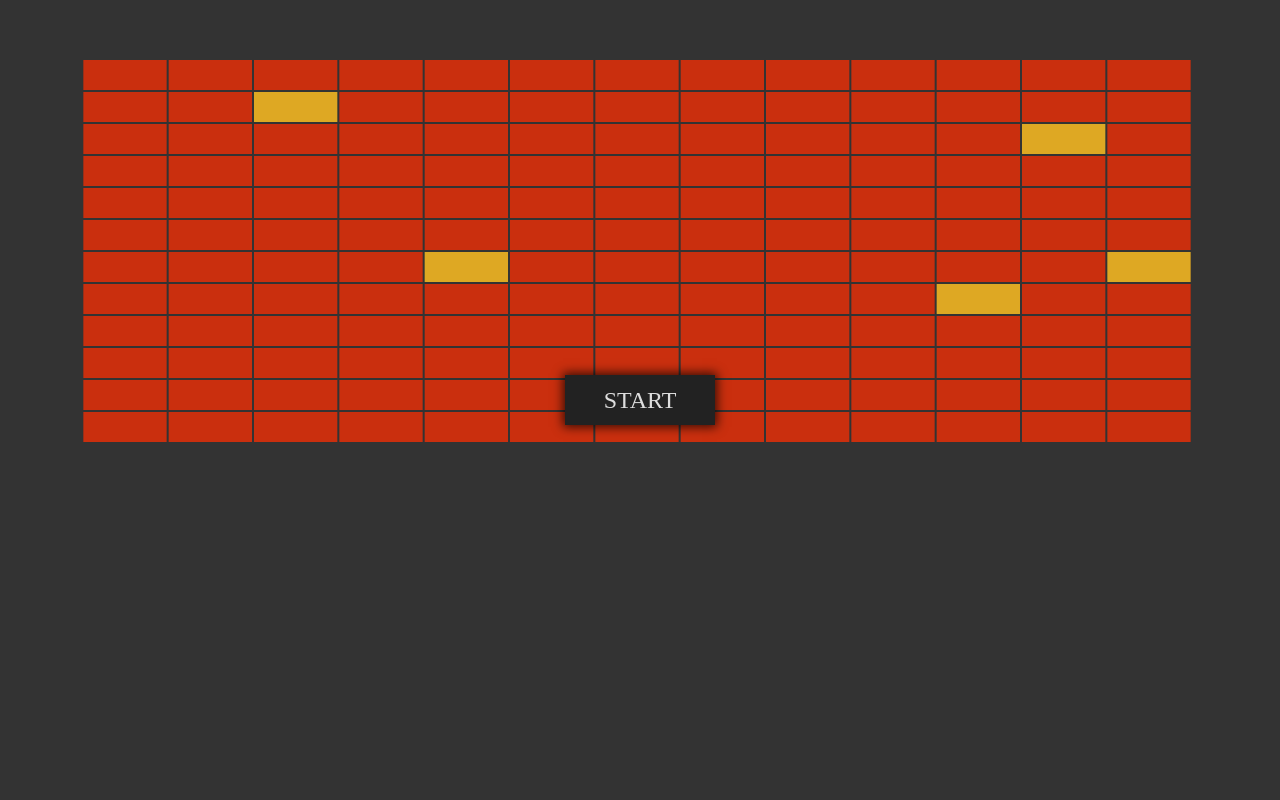
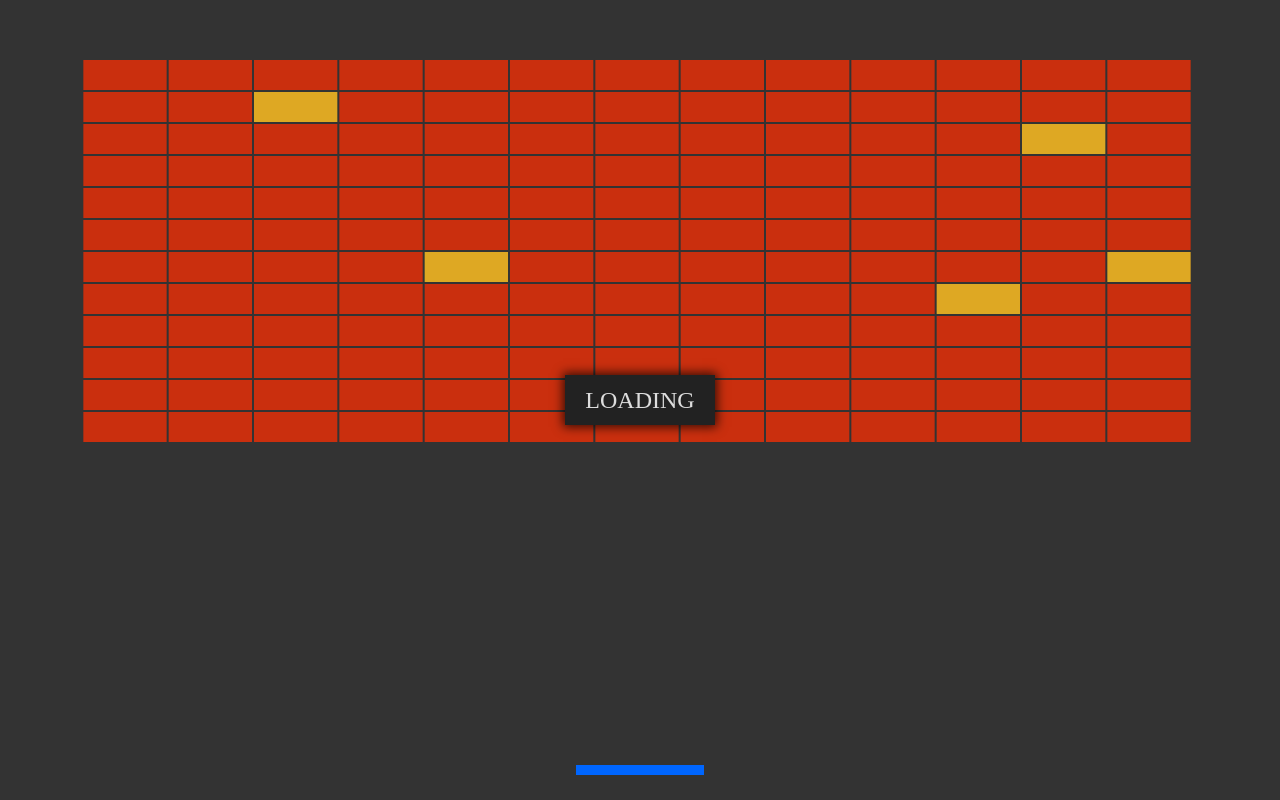
Before and after one commit to mdonlan/brick_breaker_js, a plain HTML site: page index.html in a window 1280 px wide. Drawn offline with Linux system fonts and the light colour scheme.

Commit message:
working on audio

```diff
--- a/index.html
+++ b/index.html
@@ -9,7 +9,7 @@
   <body>
     <div class="wrapper">
       <canvas class="game_canvas"></canvas>
-      <div class="start_button" onclick="clickedStartButton()">START</div>
+      <div class="start_button">START</div>
       <div class="countdown hide"></div>
     </div>
   </body>
--- a/main.js
+++ b/main.js
@@ -36,12 +36,14 @@ let backgroundCircle = {
   diameter: 0,
   isActive: false,
   color: null,
+  opacity: 1,
 }
 
 let sounds = {
   boxHit1: [],
   boxHit2: [],
   paddleHit1: [],
+  countdownSound: [],
 }
 
 let backgroundRect = {
@@ -70,11 +72,14 @@ let ball = {
   diameter: 10,
 };
 
+let paddleHeight = 10;
+let paddleWidth = canvas.width / 10;
+
 let paddle = {
-  x: canvas.width / 2,
-  y: canvas.height - 30,
-  width: canvas.width / 10,
-  height: 10,
+  width: paddleWidth,
+  height: paddleHeight,
+  x: (canvas.width / 2) - (paddleWidth/2),
+  y: (canvas.height - 30) - (paddleHeight / 2),
 };
 
 function drawBall() {
@@ -287,7 +292,7 @@ function checkBoxAndBallCollision(box) {
    ball.y + ball.velY + ball.height > box.y) {
     ballHitBox(box);
     increaseBallSpeed();
-    let newSound = new sound('ballHitBox');
+    sound('ballHitBox');
   }
 }
 
@@ -361,7 +366,7 @@ function checkPaddleCollision() {
    ball.y + ball.velY < paddle.y + paddle.height &&
    ball.y + ball.velY + ball.height > paddle.y) {
     ballHitPaddle();
-    let newSound = new sound('ballHitPaddle');
+    sound('ballHitPaddle');
   }
 }
 
@@ -433,9 +438,21 @@ function setBackgroundCircle(box) {
     y: box.y + (box.height / 2),
     diameter: 0,
     isActive: true,
-    color: "#000000".replace(/0/g,function(){return (~~(Math.random()*16)).toString(16);}),
+    color: randomRGBAColor(),
+    opacity: 1,
+    //"#000000".replace(/0/g,function(){return (~~(Math.random()*16)).toString(16);}),
   }
   backgroundCircles.push(newBackgroundCircle);
+}
+
+function randomRGBAColor() {
+  let r = Math.floor(Math.random() * 255);
+  let g = Math.floor(Math.random() * 255);
+  let b = Math.floor(Math.random() * 255);
+  let a = 1;
+  let rgba = "rgba(" + r + ", " + g + ", " + b + ", " + a + ")";
+
+  return rgba;
 }
 
 function cameraShake() {
@@ -553,33 +570,77 @@ function clearExplosions() {
 }
 
 function preloadSounds() {
-  let numAudio = 10;
-  let repeatedAudioFiles = 3;
-  totalAudioToLoad = numAudio * repeatedAudioFiles + 1;
+  let numAudio = 1;
+  let repeatedAudioFiles = 4;
+  totalAudioToLoad = numAudio * repeatedAudioFiles; // this does not count the song b/c that takes a long time to load
   audioLoaded = 0;
-  for(let i = 0; i < numAudio; i++) {
+
+  //set the start button elem to show loading until all sounds have been loaded
+  let startButtonElem = document.querySelector(".start_button");
+  startButtonElem.innerHTML = "LOADING"
+
   // create multiple versions to preload of any sound
   // that might be player more than once at the same time
   boxHit1 = new Audio("./assets/sounds/ballHitBrick1.mp3");
-    boxHit1.oncanplay = loadedAudio();
+  boxHit1.addEventListener('canplaythrough', soundLoaded, false);
   sounds.boxHit1.push(boxHit1);
+
   boxHit2 = new Audio("./assets/sounds/ballHitBrick2.mp3");
-    boxHit2.oncanplay = loadedAudio();
+  boxHit2.addEventListener('canplaythrough', soundLoaded, false);
   sounds.boxHit2.push(boxHit2);
+
   paddleHit1 = new Audio("./assets/sounds/paddleHit1.mp3");
-    paddleHit1.oncanplay = loadedAudio();
+  paddleHit1.addEventListener('canplaythrough', soundLoaded, false);
   sounds.paddleHit1.push(paddleHit1);
+
+  countdownSound = new Audio("./assets/sounds/paddleHit2.wav");
+  countdownSound.addEventListener('canplaythrough', soundLoaded, false);
+  sounds.countdownSound.push(countdownSound);
+
+
+  for(let i = 0; i < 10; i++) {
+
+    // make copies of each sound
+    // do this rather than load each sound from server every time
+
+    let newBoxHit1 = boxHit1.cloneNode();
+    newBoxHit1.addEventListener('canplaythrough', soundLoaded, false);
+    sounds.boxHit1.push(newBoxHit1);
+
+    let newBoxHit2 = boxHit2.cloneNode();
+    newBoxHit2.addEventListener('canplaythrough', soundLoaded, false);
+    //boxHit2.oncanplay = loadedAudio();
+    sounds.boxHit2.push(newBoxHit2);
+
+    let newPaddleHit1 = paddleHit1.cloneNode();
+    newPaddleHit1.addEventListener('canplaythrough', soundLoaded, false);
+    sounds.paddleHit1.push(newPaddleHit1);
+
+    let newCountdownSound = countdownSound.cloneNode();
+    newCountdownSound.addEventListener('canplaythrough', soundLoaded, false);
+    //countdownSound.oncanplay = loadedAudio();
+    sounds.countdownSound.push(newCountdownSound);
   }
 
+
   song1 = new Audio("./assets/sounds/music1.mp3");
-  song1.oncanplay = loadedAudio();
+  //song1.addEventListener('canplaythrough', soundLoaded, false);
+  //song1.oncanplay = loadedAudio();
 }
 
-function loadedAudio() {
+function soundLoaded() {
   audioLoaded++;
   if(audioLoaded == totalAudioToLoad) {
+    console.log('all audio loaded')
     waitForStart();
+    allowStartButtonClick();
   }
+}
+
+function allowStartButtonClick() {
+  let startButtonElem = document.querySelector(".start_button");
+  startButtonElem.onclick = clickedStartButton;
+  startButtonElem.innerHTML = "START";
 }
 
 function sound(event) {
@@ -593,6 +654,8 @@ function sound(event) {
     }
   } else if(event == 'ballHitPaddle') {
     playSound('paddleHit1');
+  } else if(event == 'countdownSound') {
+    playSound('countdownSound');
   }
 
 
@@ -665,6 +728,7 @@ function moveAllBoxes() {
     });
     clearCanvas();
     drawBoxesSlowly();
+    drawPaddle();
     requestAnimationFrame(moveAllBoxes);
   } else {
     boxesInStartingPositions = true;
@@ -723,7 +787,16 @@ function drawBackgroundCircle() {
     if(circle.diameter < canvas.width) {
       circle.diameter += 20;
     } else {
+      // if the background circle is as large as the screen then fade it out
+
+      circle.opacity -= 0.02;
+      // using regex to reduce opacity
+      circle.color = circle.color.replace(/[^,]+(?=\))/, circle.opacity)
+
+      if(circle.opacity <= 0) {
         backgroundCircles.splice(index, 1);
+      }
+
     }
   }
   });
@@ -756,6 +829,7 @@ function updateCountdown() {
     } else {
       countdownElem.innerHTML = count;
       count--;
+      sound('countdownSound');
     }
 }
 
```
Lines whose indentation alone changed are shown as unchanged.
